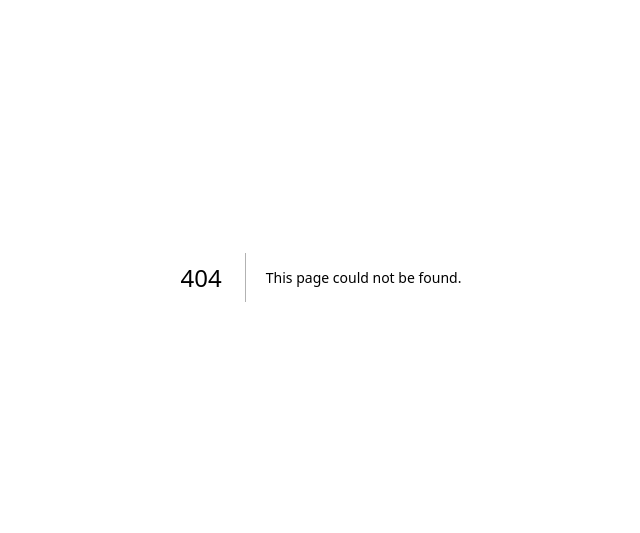
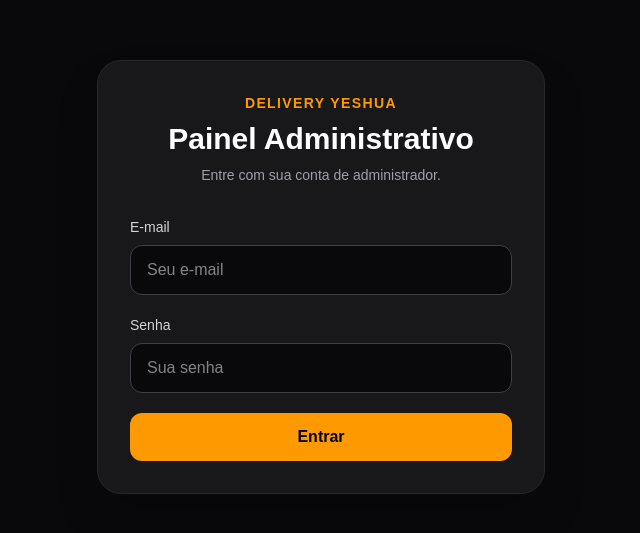
Before and after one commit to mychelantunesdasilva-bot/Delivery-Yeshua, a Next.js app: page /admin in a window 1280 px wide. Before the commit this address had no page. Shown: the part 123-656 px from the top of the page, without its empty margins (319-959 px from the left). Built offline with nearby package versions, Linux system fonts and the light colour scheme; no server answers.

Commit message:
Adiciona Firebase e painel administrativo

```diff
--- /dev/null
+++ b/app/admin/page.tsx
@@ -0,0 +1,100 @@
+"use client";
+
+import { FormEvent, useState } from "react";
+import { signInWithEmailAndPassword } from "firebase/auth";
+import { auth } from "@/lib/firebase";
+
+export default function AdminPage() {
+  const [email, setEmail] = useState("");
+  const [senha, setSenha] = useState("");
+  const [erro, setErro] = useState("");
+  const [carregando, setCarregando] = useState(false);
+
+  async function fazerLogin(event: FormEvent<HTMLFormElement>) {
+    event.preventDefault();
+
+    setErro("");
+    setCarregando(true);
+
+    try {
+      await signInWithEmailAndPassword(auth, email, senha);
+      alert("Login realizado com sucesso!");
+    } catch (error: unknown) {
+      console.error(error);
+
+      if (error instanceof Error) {
+        setErro(error.message);
+      } else {
+        setErro("Erro desconhecido ao fazer login.");
+      }
+    } finally {
+      setCarregando(false);
+    }
+  }
+
+  return (
+    <main className="flex min-h-screen items-center justify-center bg-zinc-950 p-6">
+      <div className="w-full max-w-md rounded-3xl border border-zinc-800 bg-zinc-900 p-8 shadow-2xl">
+        <div className="mb-8 text-center">
+          <p className="text-sm font-bold uppercase tracking-widest text-amber-500">
+            Delivery Yeshua
+          </p>
+
+          <h1 className="mt-2 text-3xl font-black text-white">
+            Painel Administrativo
+          </h1>
+
+          <p className="mt-2 text-sm text-zinc-400">
+            Entre com sua conta de administrador.
+          </p>
+        </div>
+
+        <form onSubmit={fazerLogin} className="space-y-5">
+          <div>
+            <label className="mb-2 block text-sm font-medium text-zinc-300">
+              E-mail
+            </label>
+
+            <input
+              type="email"
+              value={email}
+              onChange={(event) => setEmail(event.target.value)}
+              placeholder="Seu e-mail"
+              required
+              className="w-full rounded-xl border border-zinc-700 bg-zinc-950 px-4 py-3 text-white outline-none focus:border-amber-500"
+            />
+          </div>
+
+          <div>
+            <label className="mb-2 block text-sm font-medium text-zinc-300">
+              Senha
+            </label>
+
+            <input
+              type="password"
+              value={senha}
+              onChange={(event) => setSenha(event.target.value)}
+              placeholder="Sua senha"
+              required
+              className="w-full rounded-xl border border-zinc-700 bg-zinc-950 px-4 py-3 text-white outline-none focus:border-amber-500"
+            />
+          </div>
+
+          {erro && (
+            <p className="rounded-xl bg-red-500/10 p-3 text-sm text-red-400">
+              {erro}
+            </p>
+          )}
+
+          <button
+            type="submit"
+            disabled={carregando}
+            className="w-full rounded-xl bg-amber-500 py-3 font-bold text-black transition hover:bg-amber-400 disabled:opacity-50"
+          >
+            {carregando ? "Entrando..." : "Entrar"}
+          </button>
+        </form>
+      </div>
+    </main>
+  );
+}
--- /dev/null
+++ b/lib/firebase.ts
@@ -0,0 +1,19 @@
+import { getApps, initializeApp } from "firebase/app";
+import { getAuth } from "firebase/auth";
+import { getFirestore } from "firebase/firestore";
+
+const firebaseConfig = {
+  apiKey: process.env.NEXT_PUBLIC_FIREBASE_API_KEY,
+  authDomain: process.env.NEXT_PUBLIC_FIREBASE_AUTH_DOMAIN,
+  projectId: process.env.NEXT_PUBLIC_FIREBASE_PROJECT_ID,
+  storageBucket: process.env.NEXT_PUBLIC_FIREBASE_STORAGE_BUCKET,
+  messagingSenderId:
+    process.env.NEXT_PUBLIC_FIREBASE_MESSAGING_SENDER_ID,
+  appId: process.env.NEXT_PUBLIC_FIREBASE_APP_ID,
+};
+
+const app =
+  getApps().length === 0 ? initializeApp(firebaseConfig) : getApps()[0];
+
+export const auth = getAuth(app);
+export const db = getFirestore(app);
--- a/package.json
+++ b/package.json
@@ -9,6 +9,7 @@
     "lint": "eslint"
   },
   "dependencies": {
+    "firebase": "^12.18.0",
     "next": "16.3.3",
     "react": "19.2.8",
     "react-dom": "19.2.8"
```
Also changed, not shown: 1 other file (tests, documents, lock files or other folders).
